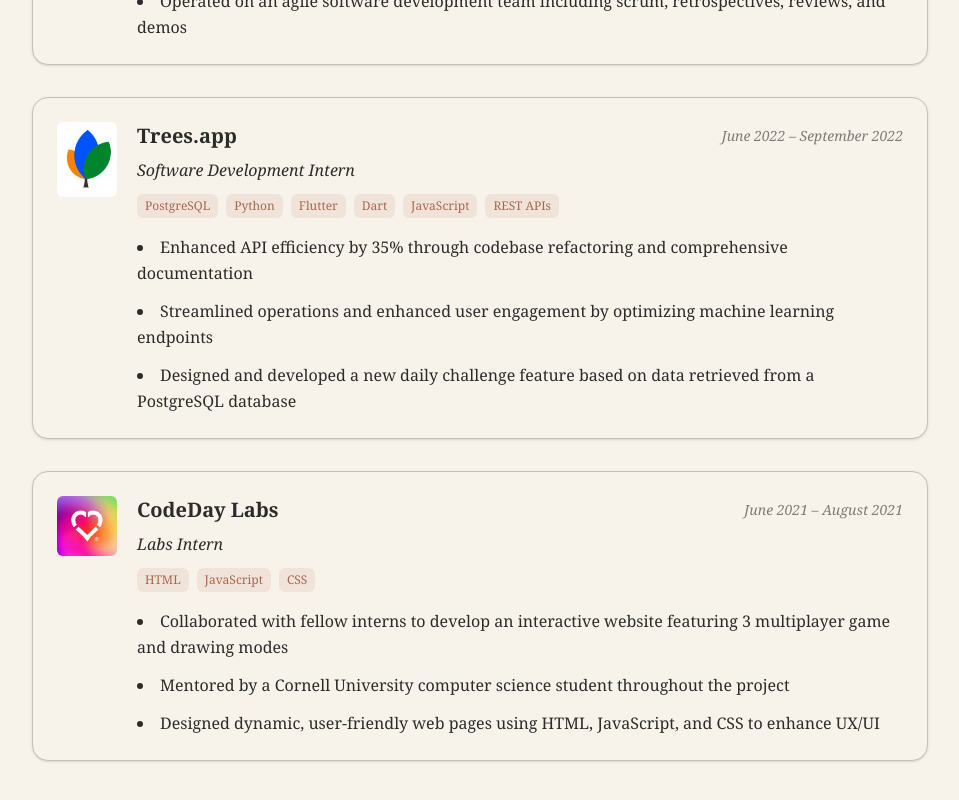
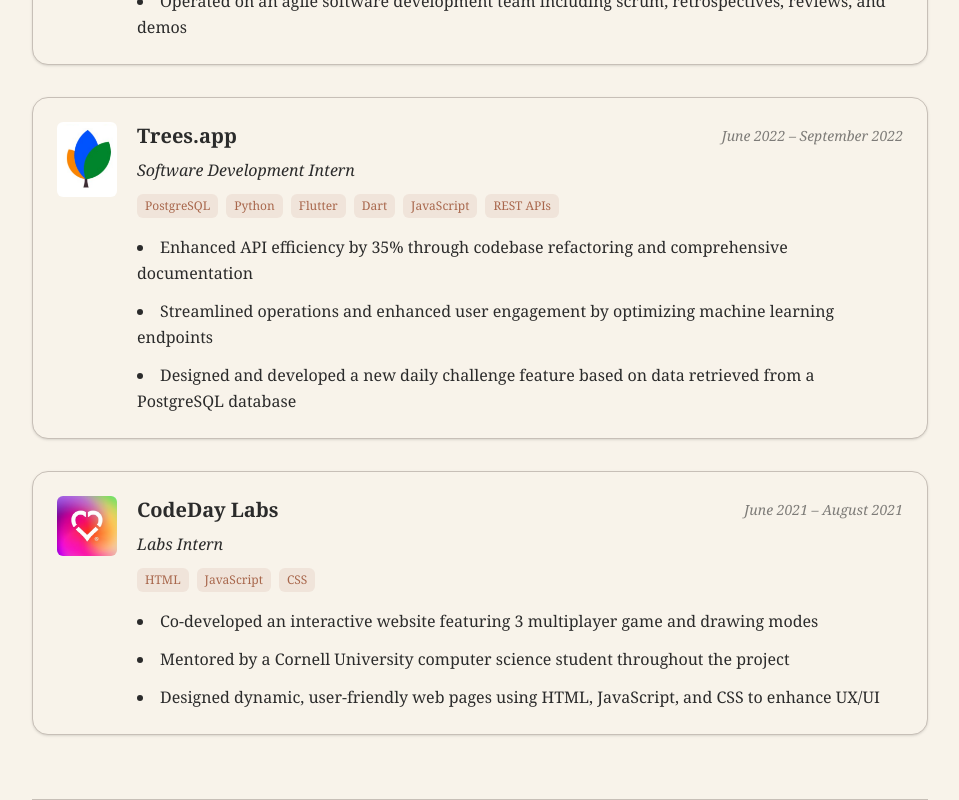
Before and after one commit to athapar9/ananyathapar, a Next.js app: page /work_experience in a window 1280 px wide. Shown: the part 868-1668 px from the top of the page, without its empty margins (160-1119 px from the left). Built offline with nearby package versions, Linux system fonts and the light colour scheme.

Commit message:
Update code Day

```diff
--- a/src/app/leadership/page.tsx
+++ b/src/app/leadership/page.tsx
@@ -179,7 +179,7 @@
                   sizes="(max-width: 1024px) 100vw, 240px"
                 />
                 <div className="absolute bottom-0 left-0 w-full bg-[rgba(0,0,0,0.4)] text-white text-sm px-3 py-2 opacity-0 group-hover:opacity-100 transition-opacity duration-300">
-                  Photo with my advisor, Dr. Helene Finger
+                  Photo with my club advisor, Dr. Helene Finger
                 </div>
               </div>
 
--- a/src/app/work_experience/page.tsx
+++ b/src/app/work_experience/page.tsx
@@ -67,7 +67,7 @@
     duration: "June 2021 – August 2021",
     tech: ["HTML", "JavaScript", "CSS"],
     bullets: [
-      "Collaborated with fellow interns to develop an interactive website featuring 3 multiplayer game and drawing modes",
+      "Co-developed an interactive website featuring 3 multiplayer game and drawing modes",
       "Mentored by a Cornell University computer science student throughout the project",
       "Designed dynamic, user-friendly web pages using HTML, JavaScript, and CSS to enhance UX/UI",
     ],
```
